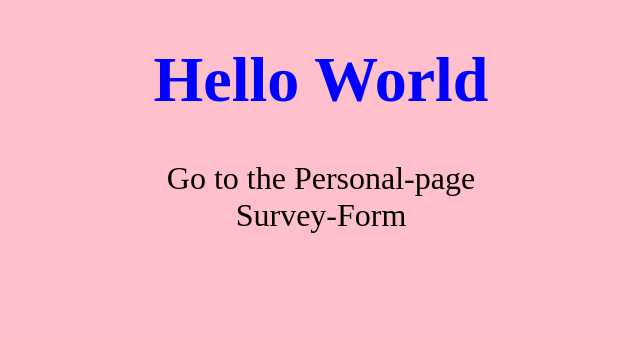
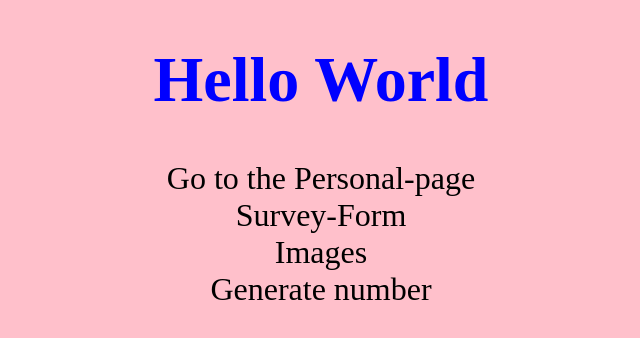
Before and after one commit to Raafat9966/raafat9966.github.io, a plain HTML site: page index.html in a window 1280 px wide. Shown: the whole page, without its empty margins (319-959 px from the left). Drawn offline with Linux system fonts and the light colour scheme.

Commit message:
adding links

```diff
--- a/index.html
+++ b/index.html
@@ -12,5 +12,7 @@
             >Go to the Personal-page</a
         >
         <a href="https://raafat9966.github.io/surveyForm/">Survey-Form</a>
+        <a href="https://raafat9966.github.io/flaming-img/">Images</a>
+        <a href="https://raafat9966.github.io/Num-Gen/">Generate number</a>
     </body>
 </html>
```
